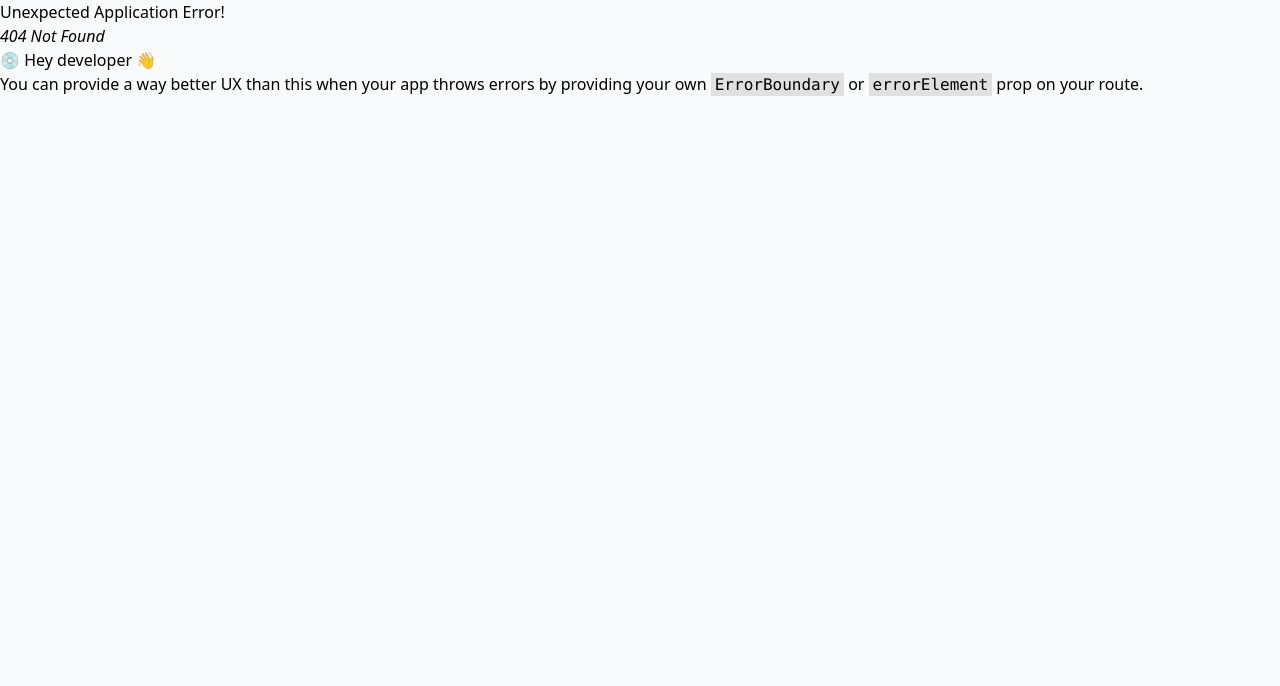
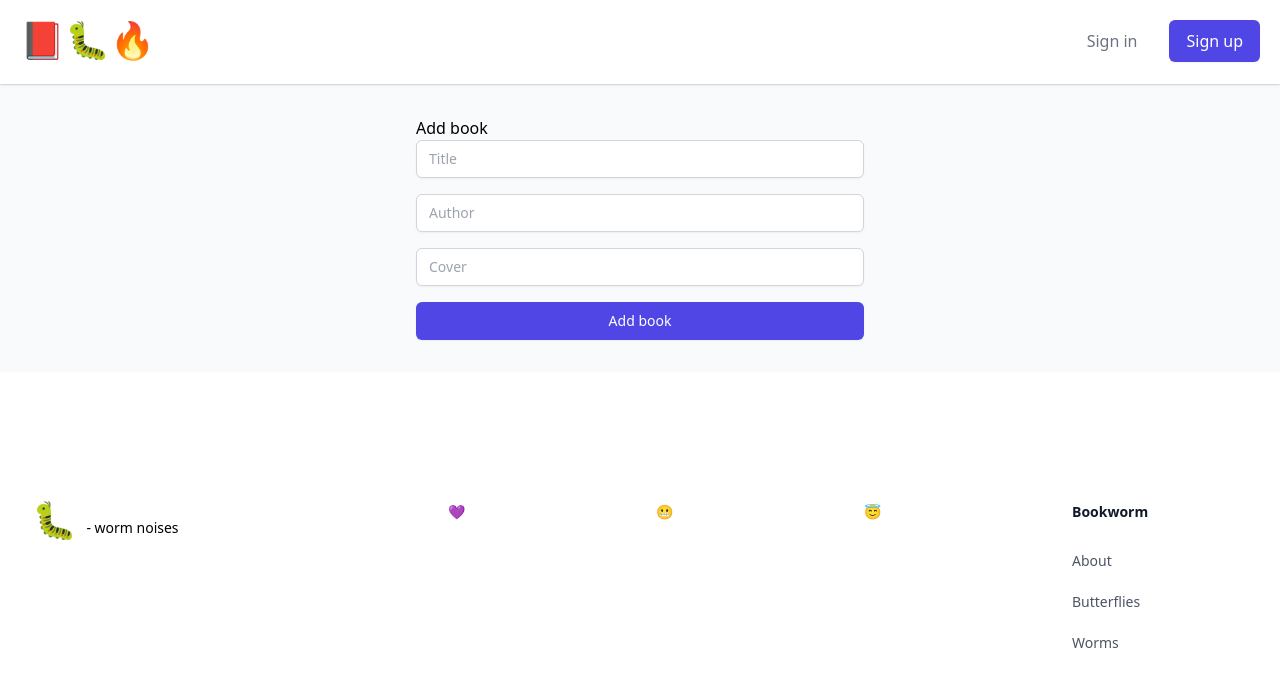
Before and after one commit to maurice-wegerif/Bookworm, a React (Vite) app: page /add-book in a window 1280 px wide. Before the commit this address had no page. Shown: the top 686 px of the page. Built offline with nearby package versions, Linux system fonts and the light colour scheme.

Commit message:
Implement add book page
Co-authored-by: mauricew <mauricew@stud.ntnu.no>
Co-authored-by: jglorenz <jglorenz@stud.ntnu.no>
Co-authored-by: akselmel <akselmel@stud.ntnu.no>

```diff
--- /dev/null
+++ b/src/components/addBookForm/AddBookForm.tsx
@@ -0,0 +1,41 @@
+import { useState } from "react";
+import { Button } from "../button";
+
+export const AddBookForm = () => {
+  const [title, setTitle] = useState("");
+  const [author, setAuthor] = useState("");
+  const [cover, setCover] = useState("");
+
+  return (
+    <div className="mt-8 sm:mx-auto sm:w-full sm:max-w-md">
+      <h1>Add book</h1>
+      <div className="flex flex-col gap-4">
+        <input
+          type="text"
+          placeholder="Title"
+          className="block w-full appearance-none rounded-md border border-gray-300 px-3 py-2 placeholder-gray-400 shadow-sm focus:border-indigo-500 focus:outline-none focus:ring-indigo-500 sm:text-sm"
+          value={title}
+          onChange={(evt) => setTitle(evt.currentTarget.value)}
+        />
+        <input
+          type="text"
+          placeholder="Author"
+          className="block w-full appearance-none rounded-md border border-gray-300 px-3 py-2 placeholder-gray-400 shadow-sm focus:border-indigo-500 focus:outline-none focus:ring-indigo-500 sm:text-sm"
+          value={author}
+          onChange={(evt) => setAuthor(evt.currentTarget.value)}
+        />
+        <input
+          type="text"
+          placeholder="Cover"
+          className="block w-full appearance-none rounded-md border border-gray-300 px-3 py-2 placeholder-gray-400 shadow-sm focus:border-indigo-500 focus:outline-none focus:ring-indigo-500 sm:text-sm"
+          value={cover}
+          onChange={(evt) => setCover(evt.currentTarget.value)}
+        />
+        <Button
+          label="Add book"
+          clickHandler={() => console.log([title, author, cover])}
+        />
+      </div>
+    </div>
+  );
+};
--- /dev/null
+++ b/src/components/addBookForm/index.tsx
@@ -0,0 +1,3 @@
+import { AddBookForm } from "./AddBookForm";
+
+export { AddBookForm };
--- /dev/null
+++ b/src/components/button/Button.tsx
@@ -0,0 +1,15 @@
+interface ButtonProps {
+  label: string;
+  clickHandler: () => void;
+}
+
+export const Button = ({ label, clickHandler }: ButtonProps) => {
+  return (
+    <button
+      onClick={clickHandler}
+      className="flex w-full justify-center rounded-md border border-transparent bg-indigo-600 py-2 px-4 text-sm font-medium text-white shadow-sm hover:bg-indigo-700 focus:outline-none focus:ring-2 focus:ring-indigo-500 focus:ring-offset-2"
+    >
+      {label}
+    </button>
+  );
+};
--- /dev/null
+++ b/src/components/button/index.tsx
@@ -0,0 +1,3 @@
+import { Button } from "./Button";
+
+export { Button };
--- a/src/components/navbar/Navbar.tsx
+++ b/src/components/navbar/Navbar.tsx
@@ -1,6 +1,7 @@
 import { signOut } from "firebase/auth";
 import { Link, useNavigate } from "react-router-dom";
 import { auth } from "../../firebase";
+import { Button } from "../button";
 
 export const Navbar = () => {
   const navigate = useNavigate();
@@ -28,12 +29,17 @@ export const Navbar = () => {
         </div>
         <div className="absolute top-5 right-5">
           {auth.currentUser ? (
+            <div className="flex">
+              <Link to="/add-book">
+                <Button label="+" clickHandler={() => console.log("...")} />
+              </Link>
               <button
                 onClick={handleLogout}
                 className="ml-8 inline-flex items-center justify-center whitespace-nowrap rounded-md border border-transparent bg-indigo-600 px-4 py-2 text-base font-medium text-white shadow-sm hover:bg-indigo-700"
               >
                 Sign Out
               </button>
+            </div>
           ) : (
             <>
               <Link
--- /dev/null
+++ b/src/pages/AddBook.tsx
@@ -0,0 +1,5 @@
+import { AddBookForm } from "../components/addBookForm";
+
+export const AddBook = () => {
+  return <AddBookForm />;
+};
--- a/src/pages/index.tsx
+++ b/src/pages/index.tsx
@@ -1,5 +1,6 @@
 import { Login } from "./Login";
 import { Home } from "./Home";
 import { Register } from "./Register";
+import { AddBook } from "./AddBook";
 
-export { Login, Home, Register };
+export { Login, Home, Register, AddBook };
--- a/src/routes.tsx
+++ b/src/routes.tsx
@@ -4,7 +4,7 @@ import {
   Route,
 } from "react-router-dom";
 import { PageLayout } from "./layouts/pageLayout";
-import { Home, Login, Register } from "./pages";
+import { AddBook, Home, Login, Register } from "./pages";
 
 export const router = createBrowserRouter(
   createRoutesFromElements(
@@ -12,6 +12,7 @@ export const router = createBrowserRouter(
       <Route path="/" element={<Home />} />
       <Route path="/login" element={<Login />} />
       <Route path="/register" element={<Register />} />
+      <Route path="/add-book" element={<AddBook />} />
     </Route>
   )
 );
```
Lines whose indentation alone changed are shown as unchanged.
